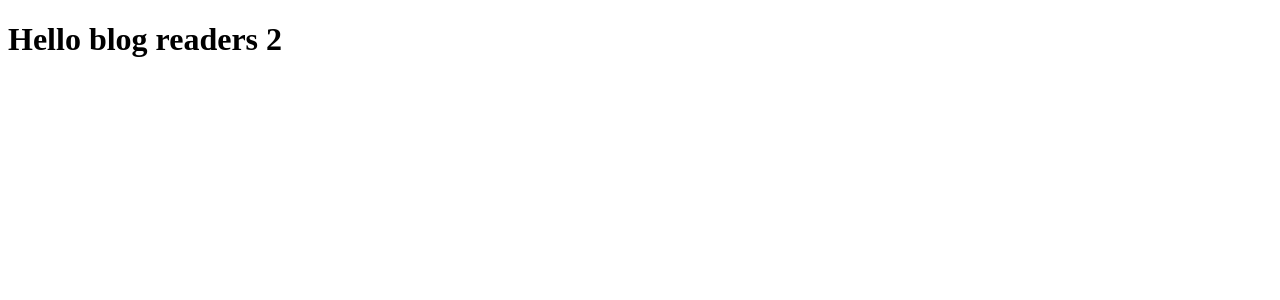
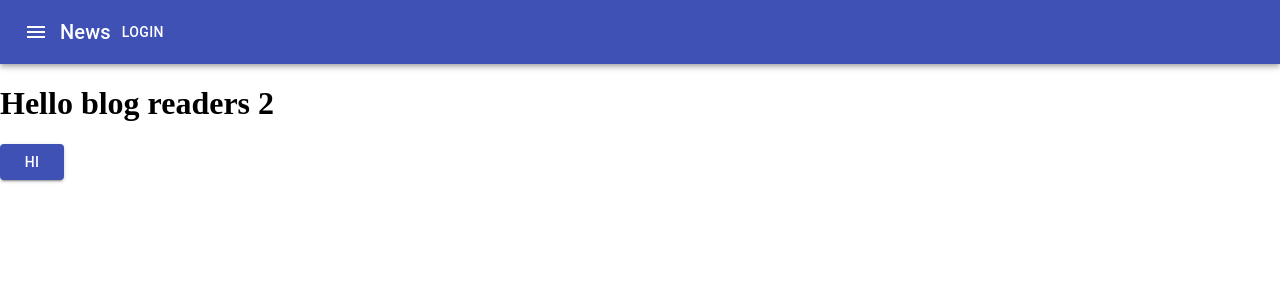
Before and after one commit to floydjones1/react-webpack-custom, a React app: page / in a window 1280 px wide. Shown: the top 300 px of the page. Built offline with nearby package versions, Linux system fonts and the light colour scheme.

Commit message:
removed nodemon added fork-ts-checker and bundle analyzer

```diff
--- /dev/null
+++ b/src/components/Navbar/index.tsx
@@ -0,0 +1,26 @@
+import React from 'react';
+import AppBar from '@material-ui/core/AppBar';
+import Toolbar from '@material-ui/core/Toolbar';
+import Typography from '@material-ui/core/Typography';
+import Button from '@material-ui/core/Button';
+import IconButton from '@material-ui/core/IconButton';
+import MenuIcon from '@material-ui/icons/Menu';
+
+const NavBar = () => {
+
+  return (
+    <AppBar position="static">
+      <Toolbar>
+        <IconButton edge="start" color="inherit" aria-label="menu">
+          <MenuIcon />
+        </IconButton>
+        <Typography variant="h6">
+          News
+    </Typography>
+        <Button color="inherit">Login</Button>
+      </Toolbar>
+    </AppBar>
+  )
+}
+
+export default NavBar
--- a/src/index.tsx
+++ b/src/index.tsx
@@ -1,12 +1,19 @@
 import React from "react";
 import ReactDOM from "react-dom";
+import Button from '@material-ui/core/Button';
+import Navbar from './components/Navbar'
+
+// import default style
+import './main.css'
 
 function App() {
   let num: number = 1
   num = 2
   return (
     <div>
+      <Navbar />
       <h1>Hello blog readers {num}</h1>
+      <Button variant="contained" color="primary">Hi</Button>
     </div>
   );
 }
--- /dev/null
+++ b/src/main.css
@@ -0,0 +1,3 @@
+body {
+    margin: 0;
+}
--- a/webpack.config.js
+++ b/webpack.config.js
@@ -1,12 +1,15 @@
 const path = require("path");
 const HtmlWebpackPlugin = require("html-webpack-plugin");
+const MiniCssExtractPlugin = require("mini-css-extract-plugin")
+const ForkTsCheckerWebpackPlugin = require('fork-ts-checker-webpack-plugin');
 
+/** @type {import('webpack').Configuration} */
 module.exports = {
   mode: "production",
   entry:"./src/index.tsx",
   output: {
     path: path.resolve(__dirname, "dist"),
-    filename: "js/[name].bundle.js",
+    filename: "js/main.js",
   },
   devtool: "source-map",
   resolve: {
@@ -15,10 +18,14 @@ module.exports = {
   devServer: {
     contentBase: "./dist",
     port: 3000,
-    liveReload: false
   },
   module: {
     rules: [
+      {
+        test: /\.css$/,
+        exclude: /node_modules/,
+        use: [MiniCssExtractPlugin.loader, "css-loader", "sass-loader"]
+      },
       {
         test: /\.(ts|js)x?$/,
         exclude: /node_modules/,
@@ -29,11 +36,10 @@ module.exports = {
     ],
   },
   plugins: [
+    new MiniCssExtractPlugin(),
     new HtmlWebpackPlugin({
       template: './src/public/index.html'
-    })
-    // new BundleAnalyzerPlugin({
-
-    // }),
+    }),
+    new ForkTsCheckerWebpackPlugin()
   ],
 };
```
Also changed, not shown: package.json (+13 -5 lines), 1 other file (tests, documents, lock files or other folders).
